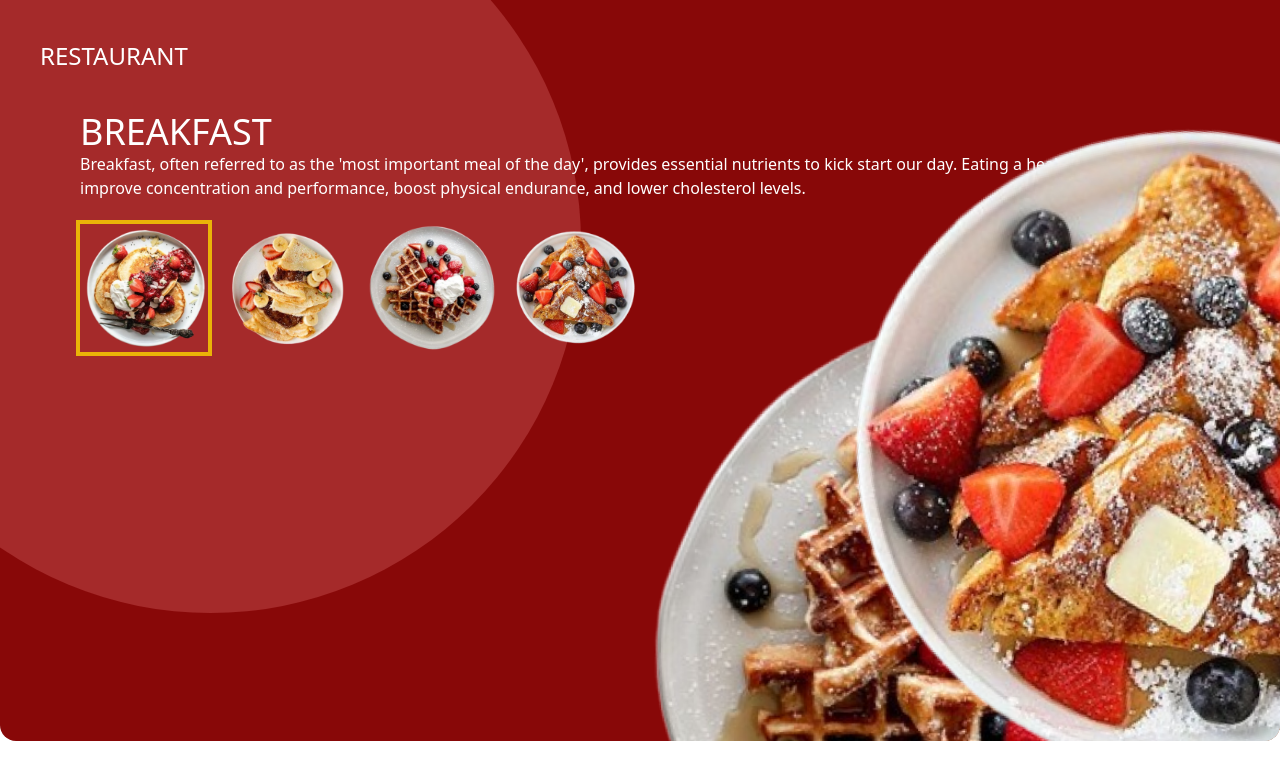
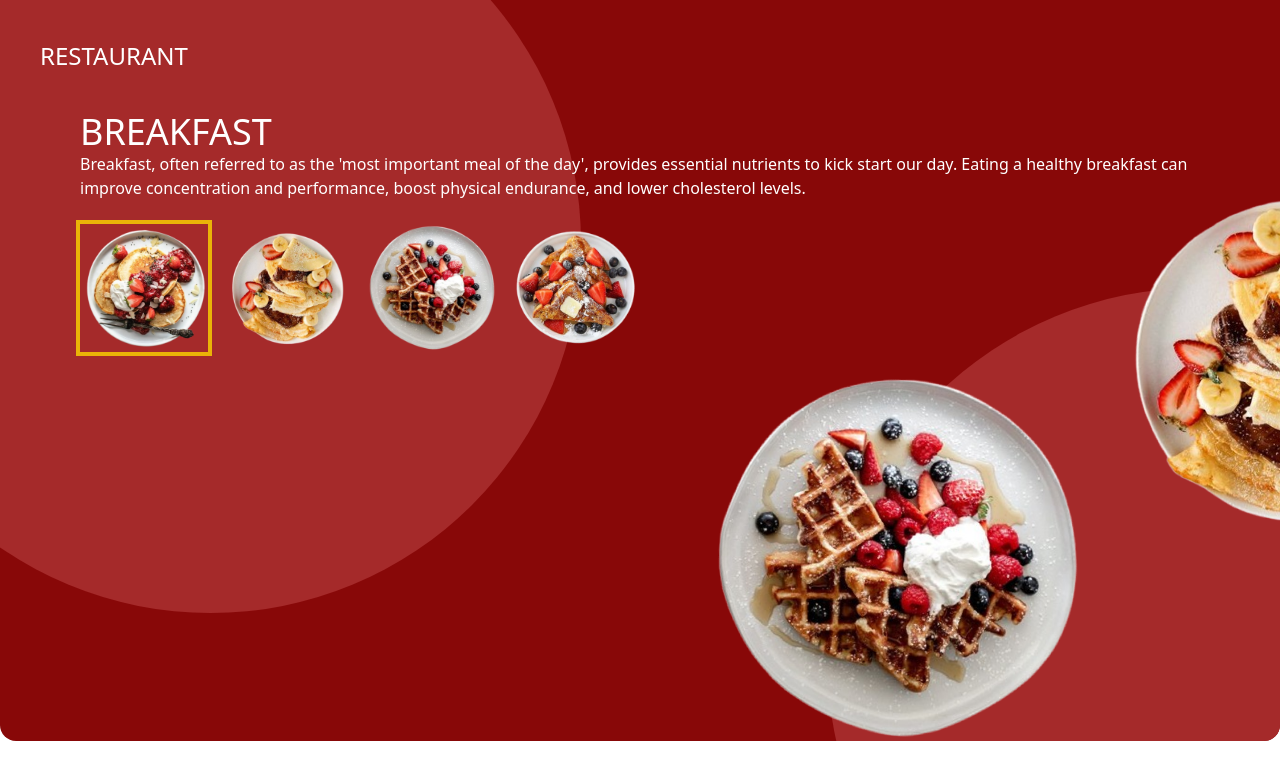
Before and after one commit to AbidHasanPiash/assessment-for-antopolis, a Next.js app: page / in a window 1280 px wide. Shown: the top 780 px of the page. Built offline with nearby package versions, Linux system fonts and the light colour scheme.

Commit message:
WORKING: carousel indexing

```diff
--- a/components/section/Hero.jsx
+++ b/components/section/Hero.jsx
@@ -41,7 +41,7 @@ export default function Hero() {
     // Rotating the circular layout based on the active item
     const circleRotation = {
         visible: (i) => ({
-            rotate: -i * anglePerItem, // Rotate the circle based on the active index
+            rotate: i * anglePerItem, // Rotate the circle based on the active index
             transition: { duration: 1 },
         })
     };
@@ -93,9 +93,9 @@ export default function Hero() {
                             {carousel.map((item, index) => (
                                 <motion.div
                                     key={item.id}
-                                    className={`absolute aspect-square rounded-full overflow-hidden`}
+                                    className={`absolute aspect-square rounded-full overflow-hidden w-1/2`}
                                     style={{
-                                        transform: `rotate(${index * anglePerItem}deg) translate(200px) rotate(-${index * anglePerItem}deg)`, // Rotate each item and push it outward
+                                        transform: `rotate(-${index * anglePerItem}deg) translate(300px, 100px) rotate(${index * anglePerItem}deg)`, // Shift the layout to the 10:30 position
                                     }}
                                 >
                                     <Image
```
